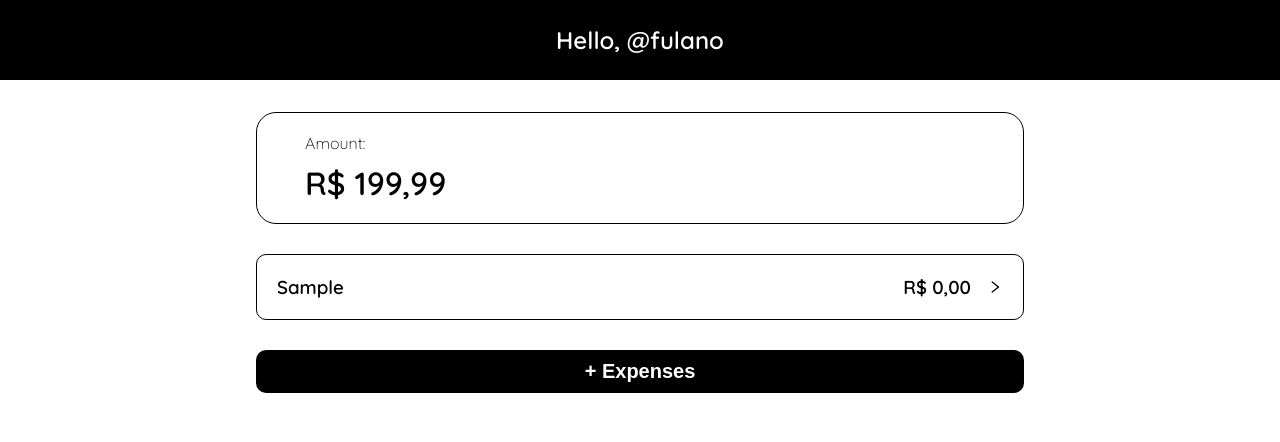
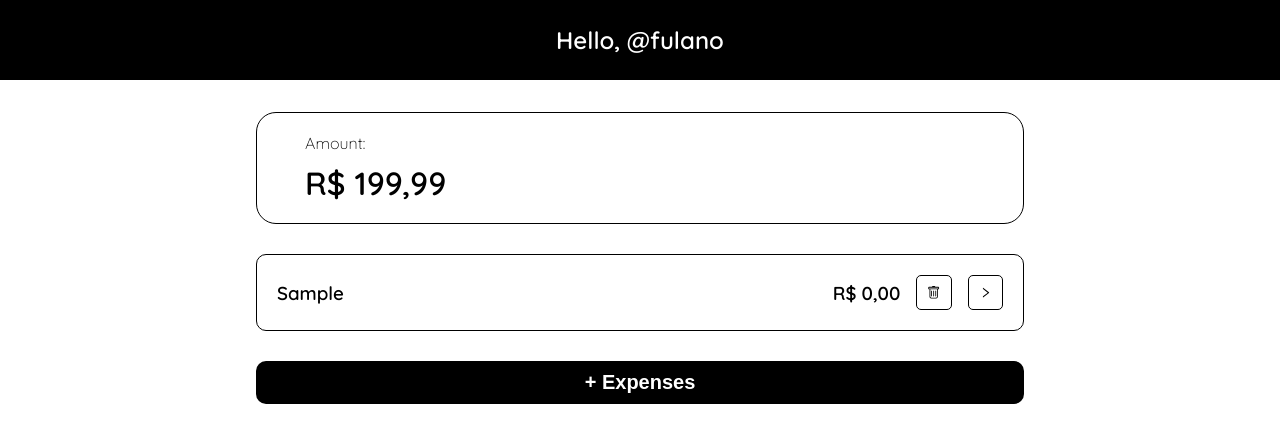
Before and after one commit to annakarlasganderla/avtWallet-webapp, a React (Vite) app: page /wallet/form in a window 1280 px wide. Both pictures are taken after typing "Sample", "Sample" into the empty fields and a click on the button "Save". Shown: the top 442 px of the page. Built offline with nearby package versions, Linux system fonts and the light colour scheme.

Commit message:
add delete + ajustes no layout

```diff
--- a/src/pages/expenses/form/hooks/useFormHook.ts
+++ b/src/pages/expenses/form/hooks/useFormHook.ts
@@ -1,7 +1,7 @@
 import React, { useEffect } from 'react';
 import { useState } from 'react';
 import { useNavigate } from 'react-router';
-import { addExpensive } from '../../../../redux/expensives/reducer';
+import { addExpensive, removeExpensive } from '../../../../redux/expensives/reducer';
 import { IExpensive } from '../../../../redux/redux.types';
 import { useAppDispatch, useAppSelector } from '../../../../redux/store';
 import { expensiveTags, IUseFormHookProps, paymentMethods } from '../expensives.types';
@@ -69,6 +69,7 @@ const useFormHook = (props: IUseFormHookProps) => {
         tag: null,
         methodPayment: null,
         description: '',
+        coin: ''
     });
 
     useEffect(() => {
@@ -93,7 +94,7 @@ const useFormHook = (props: IUseFormHookProps) => {
     };
 
     const handleSubmit = () => {
-        dispatch(addExpensive(expensive));
+        dispatch(addExpensive(expensive))
         navigate('/wallet');
     };
 
--- a/src/pages/expenses/form/index.tsx
+++ b/src/pages/expenses/form/index.tsx
@@ -42,6 +42,7 @@ const ExpensesForm = () => {
                         nameInput={'value'}
                         placeholder={'Value'}
                         options={coin}
+                        valueSelect={expensive.coin}
                         valueInput={expensive.value}
                         onChange={(e) => handleChange(e)}
                     />
--- a/src/pages/expenses/list/expenseList.module.scss
+++ b/src/pages/expenses/list/expenseList.module.scss
@@ -47,6 +47,10 @@
     margin: 10px 0;
     cursor: pointer;
 
+    .buttonIcon {
+        display: none;
+    }
+
     div {
         display: flex;
         align-items: center;
@@ -82,5 +86,26 @@
         border: 1px solid #000;
         padding: 20px;
         border-radius: 10px;
+        cursor: default;
+
+        display: flex;
+        justify-content: space-between;
+        align-items: center;
+
+        .buttonIcon {
+            display: flex;
+            align-items: center;
+            justify-content: center;
+            padding: 10px;
+            border: 1px solid #000;
+            border-radius: 5px;
+            cursor: pointer;
+            background-color: white;
+            transition: all ease .2s;
+
+            &:hover {
+                opacity: .6;
+            }
+        }
     }
 }
--- /dev/null
+++ b/src/pages/expenses/list/hooks/useListHook.ts
@@ -0,0 +1,13 @@
+import { removeExpensive } from '../../../../redux/expensives/reducer';
+import { useAppDispatch } from '../../../../redux/store';
+
+
+export const useListHook = () => {
+    const dispatch = useAppDispatch();
+
+    const deleteExpensive = (id: number) => {
+        dispatch(removeExpensive(id))
+    }
+
+    return {deleteExpensive}
+}
--- a/src/pages/expenses/list/index.tsx
+++ b/src/pages/expenses/list/index.tsx
@@ -3,15 +3,23 @@ import Button from '../../../components/Button';
 import { AiOutlineRight } from 'react-icons/ai';
 import { useNavigate } from 'react-router';
 import { useAppDispatch, useAppSelector } from '../../../redux/store';
+import { BsTrash } from 'react-icons/bs';
+import { useListHook } from './hooks/useListHook';
+import { useState } from 'react';
+import { removeExpensive } from '../../../redux/expensives/reducer';
+import { IExpensive } from '../../../redux/redux.types';
+
 
 export const Expense = () => {
-
     const sessionState = useAppSelector((state) => state.session);
     const expensivesState = useAppSelector((state) => state.expensives);
 
-    const dispatch = useAppDispatch();
+    const navigate = useNavigate();
 
-    const navigate = useNavigate();
+    const storedExpensives = expensivesState.expensives;
+    const expensives: IExpensive[] = storedExpensives !== undefined ? storedExpensives : []
+
+    const { deleteExpensive } = useListHook();
 
     return (
         <>
@@ -28,12 +36,22 @@ export const Expense = () => {
                 </div>
                 <div className={styles.list}>
                     {expensivesState.expensives.map((item, index) => (
-                        <div className={styles.item} key={index} onClick={() => navigate(`form/view/${item.id}`)}>
+                        <div className={styles.item} key={index}>
                             <h3>{item.name}</h3>
 
                             <div>
-                                <h3>{item.value.toLocaleString('pt-br', { style: 'currency', currency: 'BRL' })}</h3>
-                                <AiOutlineRight />
+                                <div>
+                                    <h3>{item.value.toLocaleString('pt-br', { style: 'currency', currency: 'BRL' })}</h3>
+                                </div>
+
+                                <button className={styles.buttonIcon}>
+                                    <BsTrash onClick={() => deleteExpensive(item.id)} />
+                                </button>
+
+                                <button className={styles.buttonIcon}>
+                                    <AiOutlineRight  onClick={() => navigate(`form/view/${item.id}`)} />
+                                </button>
+
                             </div>
 
                         </div>
--- a/src/redux/expensives/reducer.ts
+++ b/src/redux/expensives/reducer.ts
@@ -11,6 +11,7 @@ export const expensivesSlice = createSlice({
   reducers: {
     addExpensive: (state, action) => {
       state.expensives.push(action.payload);
+      console.log(action.payload)
     },
     updateExpensive: (state, action) => {
       const { id, newValue } = action.payload;
@@ -21,7 +22,7 @@ export const expensivesSlice = createSlice({
       })
     },
     removeExpensive: (state, action) => {
-      state.expensives = state.expensives.filter((expense) => expense.id === action.payload);
+      state.expensives = state.expensives.filter((expense) => expense.id !== action.payload);
     },
     resetExpensives: (state) => {
       return initialState;
--- a/src/redux/redux.types.ts
+++ b/src/redux/redux.types.ts
@@ -11,6 +11,7 @@ export interface IExpensive {
   tag: expensiveTags | null;
   methodPayment: paymentMethods | null;
   description?: string;
+  coin?: string;
 }
 
 export type ExpensiveState = {
```
